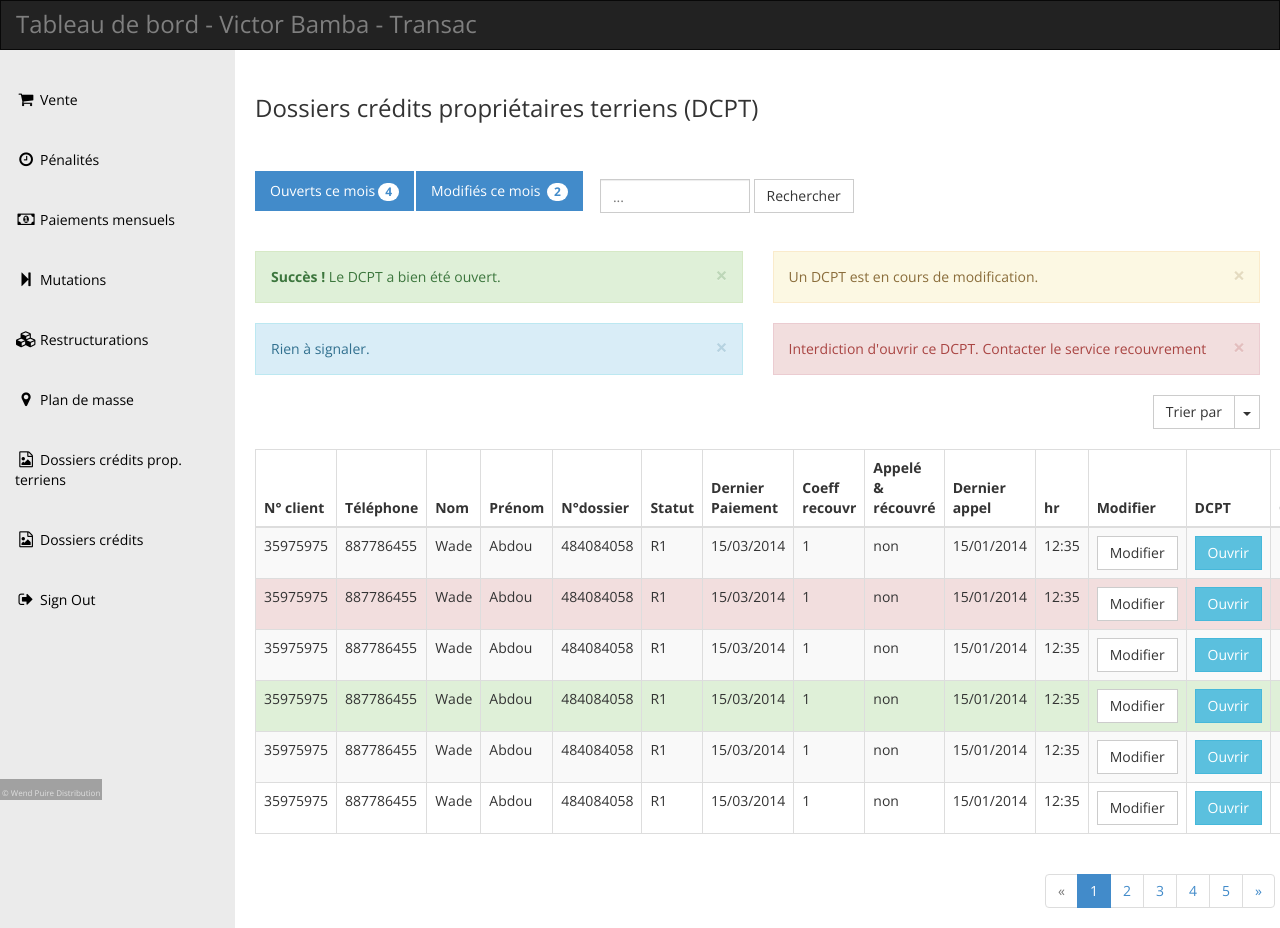
After one commit to Mneimoh/gestionimmo, a Django app: page /transac/dossiers in a window 1280 px wide. The commit adds this page. Run offline with Django 3.2, Linux system fonts and the light colour scheme; some libraries are stand-ins or nearby versions.

Commit message:
integrate DCPT

```diff
--- a/transac/templates/transac/layouts/base.html
+++ b/transac/templates/transac/layouts/base.html
@@ -35,7 +35,7 @@ http://www.templatemo.com/preview/templatemo_415_dashboard
           <li><a href="{% url 'mutations' %}"><i class="fa fa-step-forward"></i>Mutations</a></li>
           <li><a href="{% url 'restructure' %}"><i class="fa fa-cubes"></i>Restructurations</a></li>
           <li><a href="{% url 'plan' %}"><i class="fa fa-map-marker"></i>Plan de masse</a></li>
-          <li><a href="tdcpt.html"><i class="fa fa-file-image-o"></i>Dossiers crédits prop. terriens</a></li>
+          <li><a href="{% url 'dossiers' %}"><i class="fa fa-file-image-o"></i>Dossiers crédits prop. terriens</a></li>
           <li><a href="tdc.html"><i class="fa fa-file-image-o"></i>Dossiers crédits</a></li>
           <li><a href="javascript:;" data-toggle="modal" data-target="#confirmModal"><i class="fa fa-sign-out"></i>Sign Out</a></li>
         </ul>
--- /dev/null
+++ b/transac/templates/transac/tdcpt.html
@@ -0,0 +1,383 @@
+{% extends 'transac/layouts/base.html' %} {% load static %} {% block content %}
+ <div class="margin-bottom-30">
+            <div class="row">
+              <div class="col-md-12">
+                <ul class="nav nav-pills">
+                  <li class="active"><a href="#">Ouverts ce mois<span class="badge">4</span></a></li>
+                  <li class="active"><a href="#">Modifiés ce mois <span class="badge">2</span></a></li>
+                  <li>
+                    <form class="navbar-form">
+                      <input type="text" class="form-control" id="templatemo_search_box" placeholder="...">
+                      <span class="btn btn-default">Rechercher</span>
+                    </form>
+                  </li>
+                </ul>
+              </div>
+            </div>
+          </div>
+
+          <div class="row">
+            <div class="col-md-6">
+              <div class="templatemo-alerts">
+                <div class="row">
+                  <div class="col-md-12">
+                    <div class="alert alert-success alert-dismissible" role="alert">
+                      <button type="button" class="close" data-dismiss="alert"><span aria-hidden="true">&times;</span><span class="sr-only">Fermer</span></button>
+                      <strong>Succès !</strong> Le DCPT a bien été ouvert.
+                    </div>
+                    <div class="alert alert-info alert-dismissible" role="alert">
+                      <button type="button" class="close" data-dismiss="alert"><span aria-hidden="true">&times;</span><span class="sr-only">Close</span></button>
+                      Rien à signaler.
+                    </div>
+                  </div>
+                </div>
+              </div>
+            </div>
+            <div class="col-md-6">
+              <div class="templatemo-alerts">
+                <div class="row">
+                  <div class="col-md-12">
+                    <div class="alert alert-warning alert-dismissible" role="alert">
+                      <button type="button" class="close" data-dismiss="alert"><span aria-hidden="true">&times;</span><span class="sr-only">Fermer</span></button>
+                      Un DCPT est en cours de modification.
+                    </div>
+                    <div class="alert alert-danger alert-dismissible" role="alert">
+                      <button type="button" class="close" data-dismiss="alert"><span aria-hidden="true">&times;</span><span class="sr-only">Close</span></button>
+                      Interdiction d'ouvrir ce DCPT. Contacter le service recouvrement
+                    </div>
+                  </div>
+                </div>
+              </div>
+            </div>
+          </div>
+          <div class="row">
+            <div class="col-md-12">
+              <div class="btn-group pull-right" id="templatemo_sort_btn">
+                <button type="button" class="btn btn-default">Trier par</button>
+                <button type="button" class="btn btn-default dropdown-toggle" data-toggle="dropdown">
+                  <span class="caret"></span>
+                  <span class="sr-only">Toggle Dropdown</span>
+                </button>
+                <ul class="dropdown-menu" role="menu">
+                  <li><a href="#">N° client</a></li>
+                  <li><a href="#">Téléphone</a></li>
+                  <li><a href="#">Nom</a></li>
+                  <li><a href="#">Prénom</a></li>
+                  <li><a href="#">N°dossier</a></li>
+                  <li><a href="#">Statut</a></li>
+                  <li><a href="#">Dernier Paiement</a></li>
+                  <li><a href="#">Coeff recouvr</a></li>
+                  <li><a href="#">Appelé & récouvré</a></li>
+                </ul>
+              </div>
+              <div class="table-responsive">
+                <table class="table table-striped table-hover table-bordered">
+                  <thead>
+                    <tr>
+                      <th>N° client</th>
+                      <th>Téléphone</th>
+                      <th>Nom</th>
+                      <th>Prénom</th>
+                      <th>N°dossier</th>
+                      <th>Statut</th>
+                      <th>Dernier Paiement</th>
+                      <th>Coeff recouvr</th>
+                      <th>Appelé & récouvré</th>
+                      <th>Dernier appel</th>
+                      <th>hr</th>
+                      <th>Modifier</th>
+                      <th>DCPT</th>
+                      <th>Consulter</th>
+                    </tr>
+                  </thead>
+                  <tbody>
+                    <tr>
+                      <td>35975975</td>
+                      <td>887786455</td>
+                      <td>Wade</td>
+                      <td>Abdou</td>
+                      <td>484084058</td>
+                      <td>R1</td>
+                      <td>15/03/2014</td>
+                      <td>1</td>
+                      <td>non</td>
+                      <td>15/01/2014</td>
+                      <td>12:35</td>
+                      <td>
+                        <!-- Split button -->
+                        <div classbtn-group">
+                          <button type="button" class="btn btn-default" data-toggle="modal" data-target="#modifDcpt">Modifier</button>
+                      </td>
+                      <td>
+                        <!-- Split button -->
+                        <div classbtn-group">
+                          <button type="button" class="btn btn-info" data-toggle="modal" data-target="#confirmDcpt">Ouvrir</button>
+                      </td>
+                      <td><a href="#" class="btn btn-link">Consulter</a></td>
+                    </tr>
+                    <tr class="danger">
+                      <td>35975975</td>
+                      <td>887786455</td>
+                      <td>Wade</td>
+                      <td>Abdou</td>
+                      <td>484084058</td>
+                      <td>R1</td>
+                      <td>15/03/2014</td>
+                      <td>1</td>
+                      <td>non</td>
+                      <td>15/01/2014</td>
+                      <td>12:35</td>
+                      <td>
+                        <!-- Split button -->
+                        <div classbtn-group">
+                          <button type="button" class="btn btn-default" data-toggle="modal" data-target="#modifDcpt">Modifier</button>
+                      </td>
+                      <td>
+                        <!-- Split button -->
+                        <div classbtn-group">
+                          <button type="button" class="btn btn-info" data-toggle="modal" data-target="#confirmDcpt">Ouvrir</button>
+                      </td>
+                      <td><a href="#" class="btn btn-link">Consulter</a></td>
+                    </tr>
+                    <tr>
+                      <td>35975975</td>
+                      <td>887786455</td>
+                      <td>Wade</td>
+                      <td>Abdou</td>
+                      <td>484084058</td>
+                      <td>R1</td>
+                      <td>15/03/2014</td>
+                      <td>1</td>
+                      <td>non</td>
+                      <td>15/01/2014</td>
+                      <td>12:35</td>
+                      <td>
+                        <!-- Split button -->
+                        <div classbtn-group">
+                          <button type="button" class="btn btn-default" data-toggle="modal" data-target="#modifDcpt">Modifier</button>
+                      </td>
+                      <td>
+                        <!-- Split button -->
+                        <div classbtn-group">
+                          <button type="button" class="btn btn-info" data-toggle="modal" data-target="#confirmDcpt">Ouvrir</button>
+                      </td>
+                      <td><a href="#" class="btn btn-link">Consulter</a></td>
+                    </tr>
+                    <tr class="success">
+                      <td>35975975</td>
+                      <td>887786455</td>
+                      <td>Wade</td>
+                      <td>Abdou</td>
+                      <td>484084058</td>
+                      <td>R1</td>
+                      <td>15/03/2014</td>
+                      <td>1</td>
+                      <td>non</td>
+                      <td>15/01/2014</td>
+                      <td>12:35</td>
+                      <td>
+                        <!-- Split button -->
+                        <div classbtn-group">
+                          <button type="button" class="btn btn-default" data-toggle="modal" data-target="#modifDcpt">Modifier</button>
+                      </td>
+                      <td>
+                        <!-- Split button -->
+                        <div classbtn-group">
+                          <button type="button" class="btn btn-info" data-toggle="modal" data-target="#confirmDcpt">Ouvrir</button>
+                      </td>
+                      <td><a href="#" class="btn btn-link">Consulter</a></td>
+                    </tr>
+                    <tr>
+                      <td>35975975</td>
+                      <td>887786455</td>
+                      <td>Wade</td>
+                      <td>Abdou</td>
+                      <td>484084058</td>
+                      <td>R1</td>
+                      <td>15/03/2014</td>
+                      <td>1</td>
+                      <td>non</td>
+                      <td>15/01/2014</td>
+                      <td>12:35</td>
+                      <td>
+                        <!-- Split button -->
+                        <div classbtn-group">
+                          <button type="button" class="btn btn-default" data-toggle="modal" data-target="#modifDcpt">Modifier</button>
+                      </td>
+                      <td>
+                        <!-- Split button -->
+                        <div classbtn-group">
+                          <button type="button" class="btn btn-info" data-toggle="modal" data-target="#confirmDcpt">Ouvrir</button>
+                      </td>
+                      <td><a href="#" class="btn btn-link">Consulter</a></td>
+                    </tr>
+                    <tr>
+                      <td>35975975</td>
+                      <td>887786455</td>
+                      <td>Wade</td>
+                      <td>Abdou</td>
+                      <td>484084058</td>
+                      <td>R1</td>
+                      <td>15/03/2014</td>
+                      <td>1</td>
+                      <td>non</td>
+                      <td>15/01/2014</td>
+                      <td>12:35</td>
+                      <td>
+                        <!-- Split button -->
+                        <div classbtn-group">
+                          <button type="button" class="btn btn-default" data-toggle="modal" data-target="#modifDcpt">Modifier</button>
+                      </td>
+                      <td>
+                        <!-- Split button -->
+                        <div classbtn-group">
+                          <button type="button" class="btn btn-info" data-toggle="modal" data-target="#confirmDcpt">Ouvrir</button>
+                      </td>
+                      <td><a href="#" class="btn btn-link">Consulter</a></td>
+                    </tr>
+
+                  </tbody>
+                </table>
+              </div>
+            </div>
+            <ul class="pagination pull-right">
+              <li class="disabled"><a href="#">&laquo;</a></li>
+              <li class="active"><a href="#">1 <span class="sr-only">(current)</span></a></li>
+              <li><a href="#">2 <span class="sr-only">(current)</span></a></li>
+              <li><a href="#">3 <span class="sr-only">(current)</span></a></li>
+              <li><a href="#">4 <span class="sr-only">(current)</span></a></li>
+              <li><a href="#">5 <span class="sr-only">(current)</span></a></li>
+              <li><a href="#">&raquo;</a></li>
+            </ul>
+          </div>
+
+          </div>
+{% endblock %} {% block modal %}
+<!-- Modal -->
+<div
+  class="modal fade"
+  id="confirmOpen"
+  tabindex="-1"
+  role="dialog"
+  aria-labelledby="myModalLabel"
+  aria-hidden="true"
+>
+  <div class="modal-dialog">
+    <div class="modal-content">
+      <div class="modal-header">
+        <button type="button" class="close" data-dismiss="modal">
+          <span aria-hidden="true">&times;</span
+          ><span class="sr-only">Fermer</span>
+        </button>
+        <h4 class="modal-title" id="myModalLabel">
+          Voulez vous vraiment ouvrir ce dossier
+        </h4>
+      </div>
+      <div class="modal-footer">
+        <a href="#" class="btn btn-primary">Oui</a>
+        <button type="button" class="btn btn-default" data-dismiss="modal">
+          Non
+        </button>
+      </div>
+    </div>
+  </div>
+</div>
+<div
+  class="modal fade"
+  id="confirmModal"
+  tabindex="-1"
+  role="dialog"
+  aria-labelledby="myModalLabel"
+  aria-hidden="true"
+>
+  <div class="modal-dialog">
+    <div class="modal-content">
+      <div class="modal-header">
+        <button type="button" class="close" data-dismiss="modal">
+          <span aria-hidden="true">&times;</span
+          ><span class="sr-only">Fermer</span>
+        </button>
+        <h4 class="modal-title" id="myModalLabel">
+          Voulez vous vraiment vous déconnecter ?
+        </h4>
+      </div>
+      <div class="modal-footer">
+        <a href="sign-in.html" class="btn btn-primary">Oui</a>
+        <button type="button" class="btn btn-default" data-dismiss="modal">
+          Non
+        </button>
+      </div>
+    </div>
+  </div>
+</div>
+{% endblock %} {% block scripts %}
+<script type="text/javascript">
+  // Line chart
+  var randomScalingFactor = function () {
+    return Math.round(Math.random() * 100);
+  };
+  var lineChartData = {
+    labels: ['January', 'February', 'March', 'April', 'May', 'June', 'July'],
+    datasets: [
+      {
+        label: 'My First dataset',
+        fillColor: 'rgba(220,220,220,0.2)',
+        strokeColor: 'rgba(220,220,220,1)',
+        pointColor: 'rgba(220,220,220,1)',
+        pointStrokeColor: '#fff',
+        pointHighlightFill: '#fff',
+        pointHighlightStroke: 'rgba(220,220,220,1)',
+        data: [
+          randomScalingFactor(),
+          randomScalingFactor(),
+          randomScalingFactor(),
+          randomScalingFactor(),
+          randomScalingFactor(),
+          randomScalingFactor(),
+          randomScalingFactor(),
+        ],
+      },
+      {
+        label: 'My Second dataset',
+        fillColor: 'rgba(151,187,205,0.2)',
+        strokeColor: 'rgba(151,187,205,1)',
+        pointColor: 'rgba(151,187,205,1)',
+        pointStrokeColor: '#fff',
+        pointHighlightFill: '#fff',
+        pointHighlightStroke: 'rgba(151,187,205,1)',
+        data: [
+          randomScalingFactor(),
+          randomScalingFactor(),
+          randomScalingFactor(),
+          randomScalingFactor(),
+          randomScalingFactor(),
+          randomScalingFactor(),
+          randomScalingFactor(),
+        ],
+      },
+    ],
+  };
+
+  window.onload = function () {
+    var ctx_line = document
+      .getElementById('templatemo-line-chart')
+      .getContext('2d');
+    window.myLine = new Chart(ctx_line).Line(lineChartData, {
+      responsive: true,
+    });
+  };
+
+  $('#myTab a').click(function (e) {
+    e.preventDefault();
+    $(this).tab('show');
+  });
+
+  $('#loading-example-btn').click(function () {
+    var btn = $(this);
+    btn.button('loading');
+    // $.ajax(...).always(function () {
+    //   btn.button('reset');
+    // });
+  });
+</script>
+{% endblock %}
--- a/transac/urls.py
+++ b/transac/urls.py
@@ -10,6 +10,7 @@ urlpatterns = [
     path('mutations', views.mutations, name='mutations'),
     path('restructure', views.restructure, name='restructure'),
     path('plan', views.plan, name='plan'),
+    path('dossiers', views.dossiers, name='dossiers'),
 
 
 ]
--- a/transac/views.py
+++ b/transac/views.py
@@ -21,3 +21,6 @@ def restructure(request):
 
 def plan(request):
       return render(request, 'transac/tpml.html', { 'title': 'Plan de masse local'})
+
+def dossiers(request):
+      return render(request, 'transac/tdcpt.html', { 'title': 'Dossiers crédits propriétaires terriens (DCPT)'})
```
